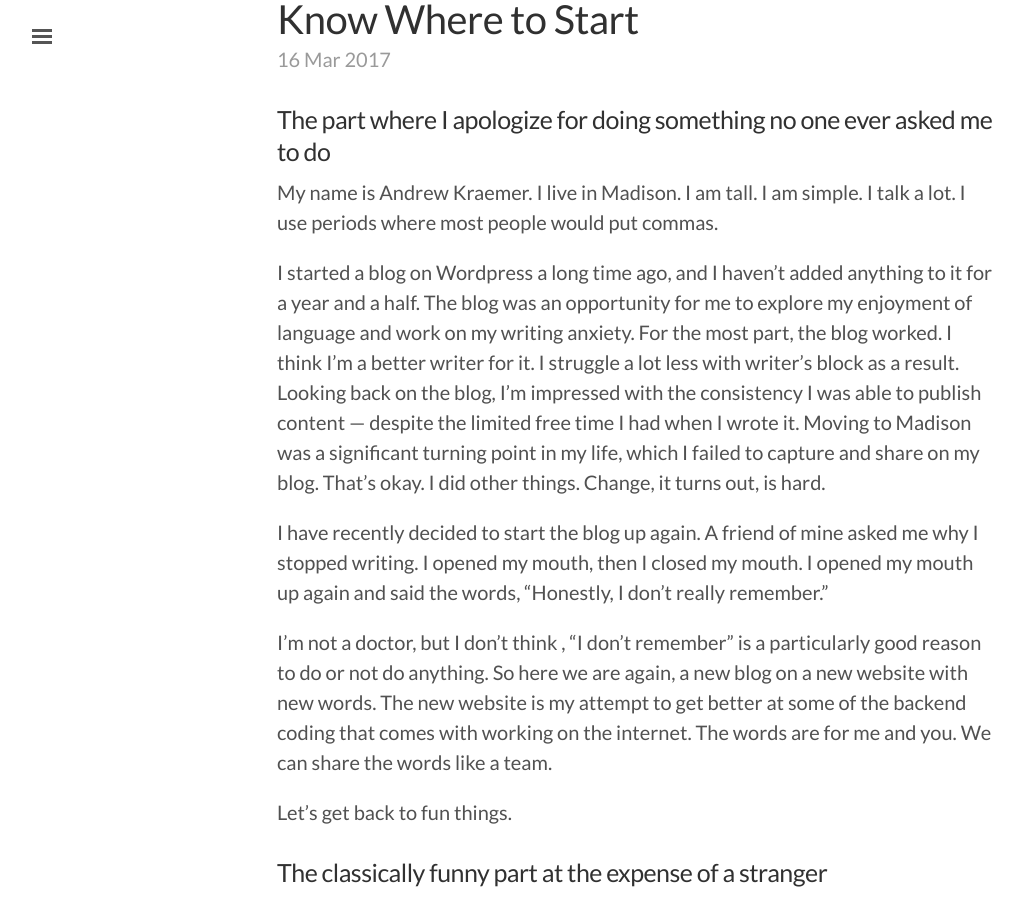
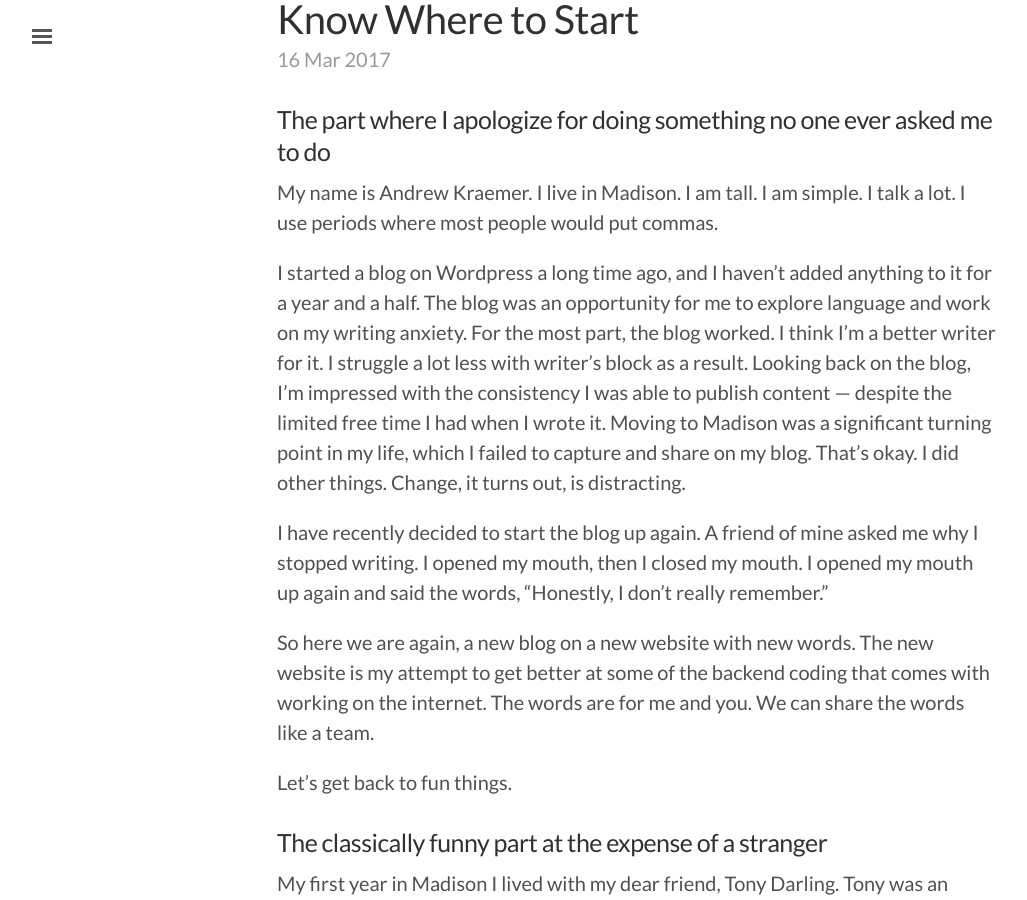
Before and after one commit to akraemer007/andrewkraemer.party, a Jekyll site: the page built from _posts/2017-03-15-i-dont-know-what-to-write.md, in a window 1280 px wide and 900 px high, scrolled down 358 px. Shown: the whole window, without its empty margins (3-1030 px from the left). Built offline with Jekyll 4.4.1, drawn with Linux system fonts in a browser that asks for light colours; some of the changed text lies outside the part shown.

Commit message:
pescado changes

```diff
--- a/_posts/2017-03-15-i-dont-know-what-to-write.md
+++ b/_posts/2017-03-15-i-dont-know-what-to-write.md
@@ -10,11 +10,11 @@ categories: New Blog
 
 My name is Andrew Kraemer. I live in Madison. I am tall. I am simple. I talk a lot. I use periods where most people would put commas.
 
-I started a blog on Wordpress a long time ago, and I haven’t added anything to it for a year and a half. The blog was an opportunity for me to explore my enjoyment of language and work on my writing anxiety. For the most part, the blog worked. I think I’m a better writer for it. I struggle a lot less with writer’s block as a result. Looking back on the blog, I’m impressed with the consistency I was able to publish content — despite the limited free time I had when I wrote it. Moving to Madison was a significant turning point in my life, which I failed to capture and share on my blog. That’s okay. I did other things. Change, it turns out, is hard.
+I started a blog on Wordpress a long time ago, and I haven’t added anything to it for a year and a half. The blog was an opportunity for me to explore language and work on my writing anxiety. For the most part, the blog worked. I think I’m a better writer for it. I struggle a lot less with writer’s block as a result. Looking back on the blog, I’m impressed with the consistency I was able to publish content — despite the limited free time I had when I wrote it. Moving to Madison was a significant turning point in my life, which I failed to capture and share on my blog. That’s okay. I did other things. Change, it turns out, is distracting.
 
 I have recently decided to start the blog up again. A friend of mine asked me why I stopped writing. I opened my mouth, then I closed my mouth. I opened my mouth up again and said the words, “Honestly, I don’t really remember.”
 
-I’m not a doctor, but I don’t think , “I don’t remember” is a particularly good reason to do or not do anything. So here we are again, a new blog on a new website with new words. The new website is my attempt to get better at some of the backend coding that comes with working on the internet. The words are for me and you. We can share the words like a team.
+So here we are again, a new blog on a new website with new words. The new website is my attempt to get better at some of the backend coding that comes with working on the internet. The words are for me and you. We can share the words like a team.
 
 Let’s get back to fun things.
 
```
Also changed, not shown: other parts of _posts/2017-03-15-i-dont-know-what-to-write.md (+4 -3 lines).
